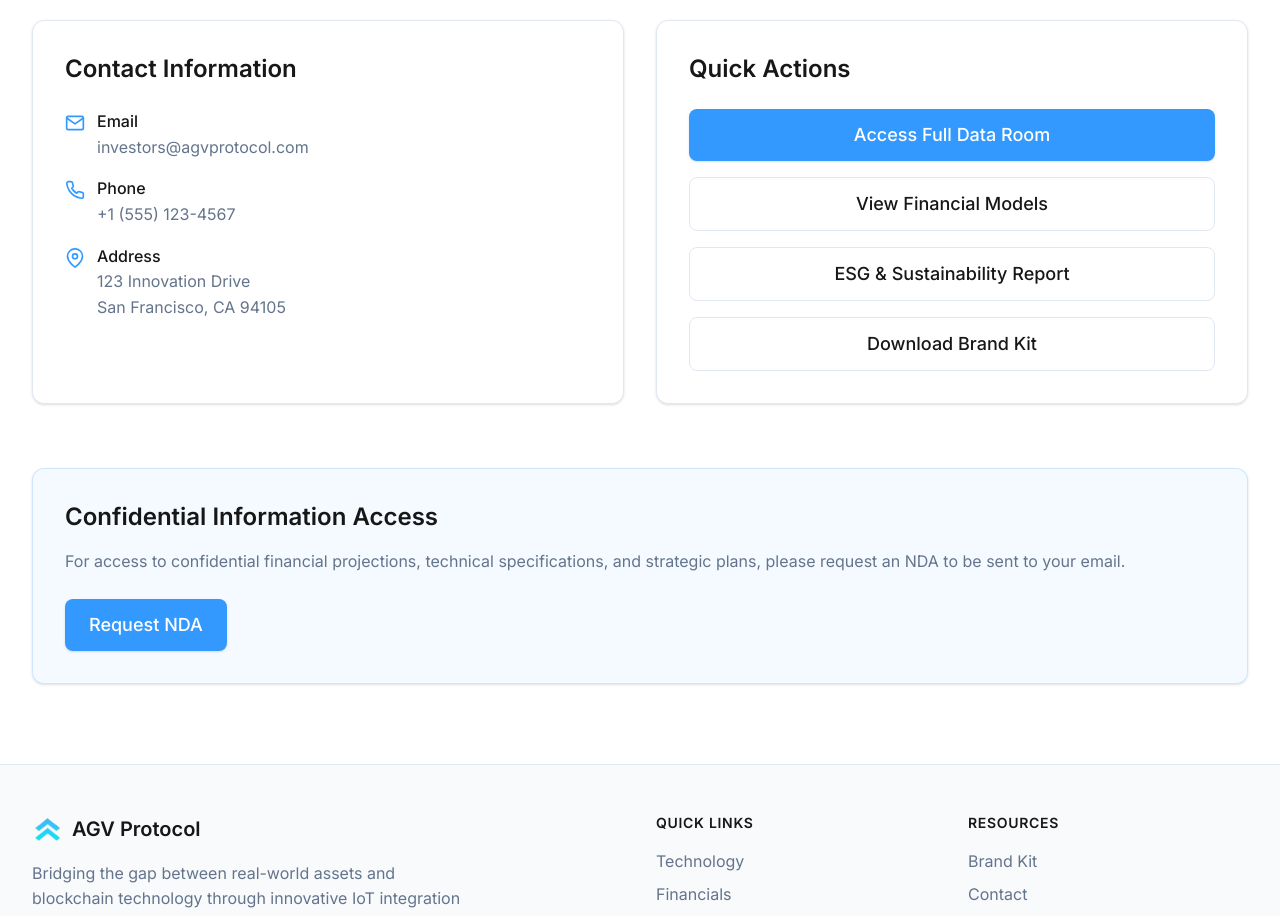
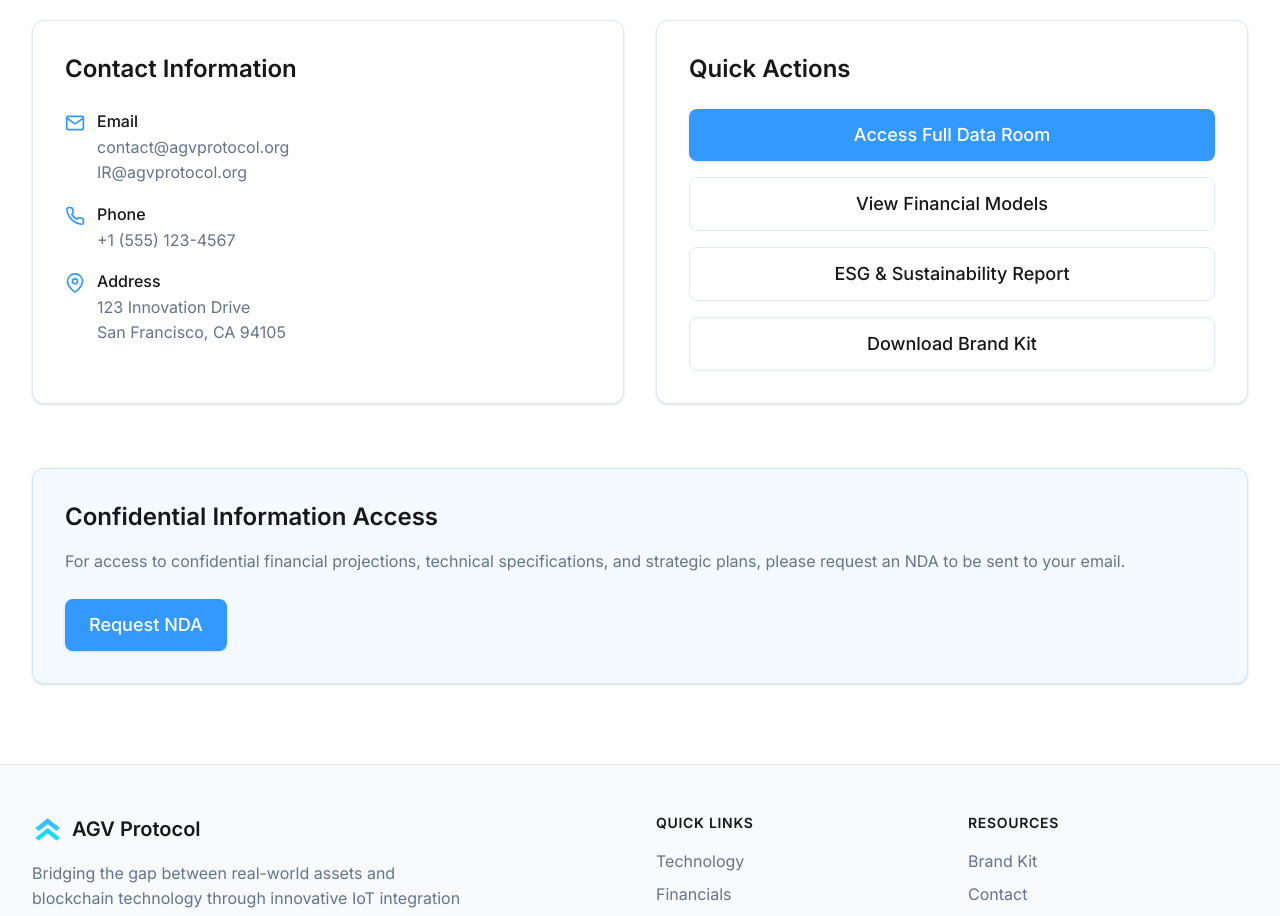
Before and after one commit to AGV-Protocol/investor-portal, a Next.js app: page /contact in a window 1280 px wide. Shown: the part 1180-2096 px from the top of the page. Built offline with nearby package versions, Linux system fonts and the light colour scheme.

Commit message:
Update contact page email addresses and modify ImageViewer to use a proxy endpoint for Google Drive URLs, enhancing URL processing and user experience.

```diff
--- a/src/app/contact/page.tsx
+++ b/src/app/contact/page.tsx
@@ -270,7 +270,8 @@ export default function ContactPage() {
                   </div>
                   <div>
                     <div className="font-medium">Email</div>
-                    <div className="text-muted-foreground">investors@agvprotocol.com</div>
+                    <div className="text-muted-foreground">contact@agvprotocol.org</div>
+                    <div className="text-muted-foreground">IR@agvprotocol.org</div>
                   </div>
                 </div>
 
--- a/src/components/ImageViewer.tsx
+++ b/src/components/ImageViewer.tsx
@@ -14,14 +14,14 @@ export default function ImageViewer({ fileUrl, title, className = '' }: ImageVie
   const [isFullscreen, setIsFullscreen] = useState(false);
   const [processedUrl, setProcessedUrl] = useState(fileUrl);
 
-  // Process Google Drive URLs to use direct download
+  // Process Google Drive URLs to use our proxy endpoint
   useEffect(() => {
     const processUrl = async () => {
       const driveFileId = extractDriveFileId(fileUrl);
 
       if (driveFileId) {
-        // If it's a Google Drive URL, use direct download URL
-        setProcessedUrl(`https://drive.google.com/uc?export=download&id=${driveFileId}`);
+        // If it's a Google Drive URL, use our proxy endpoint
+        setProcessedUrl(`/api/drive-file?id=${driveFileId}`);
       } else {
         // Not a Google Drive URL, use as-is
         setProcessedUrl(fileUrl);
```
